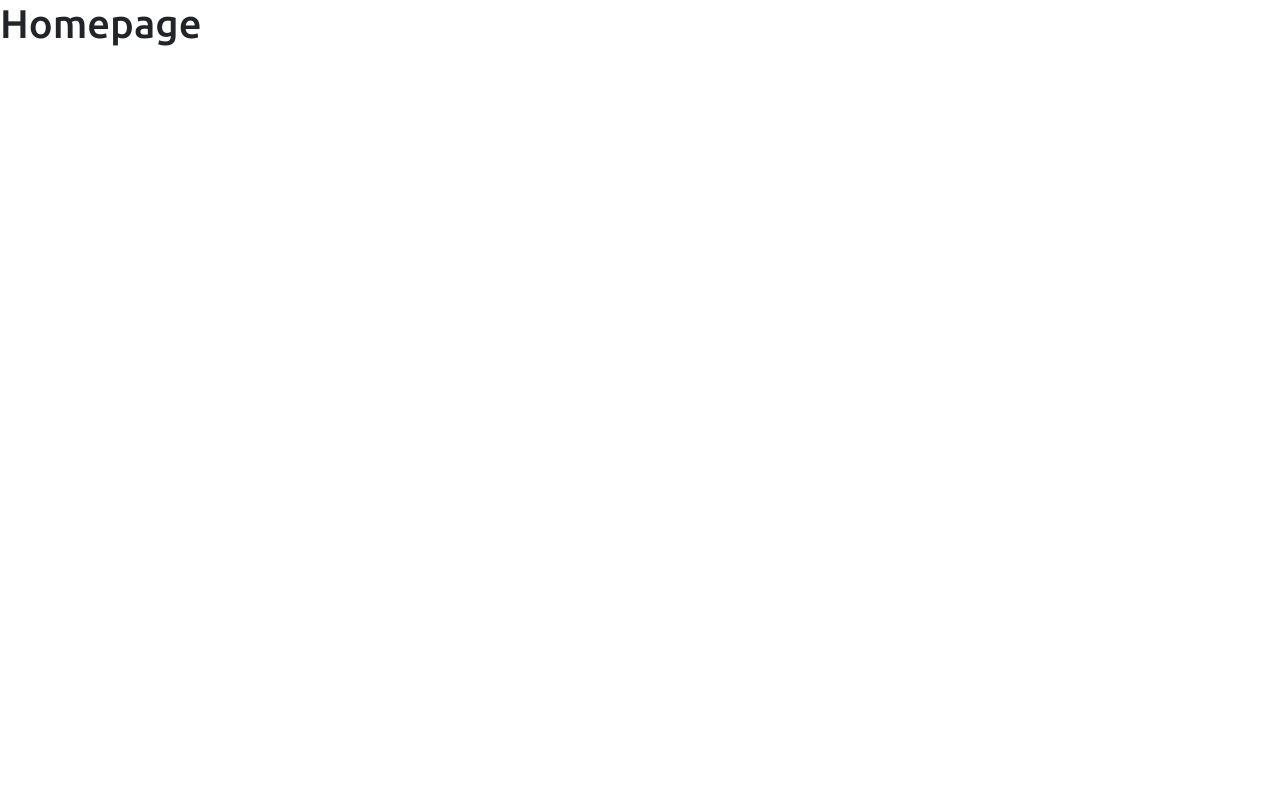
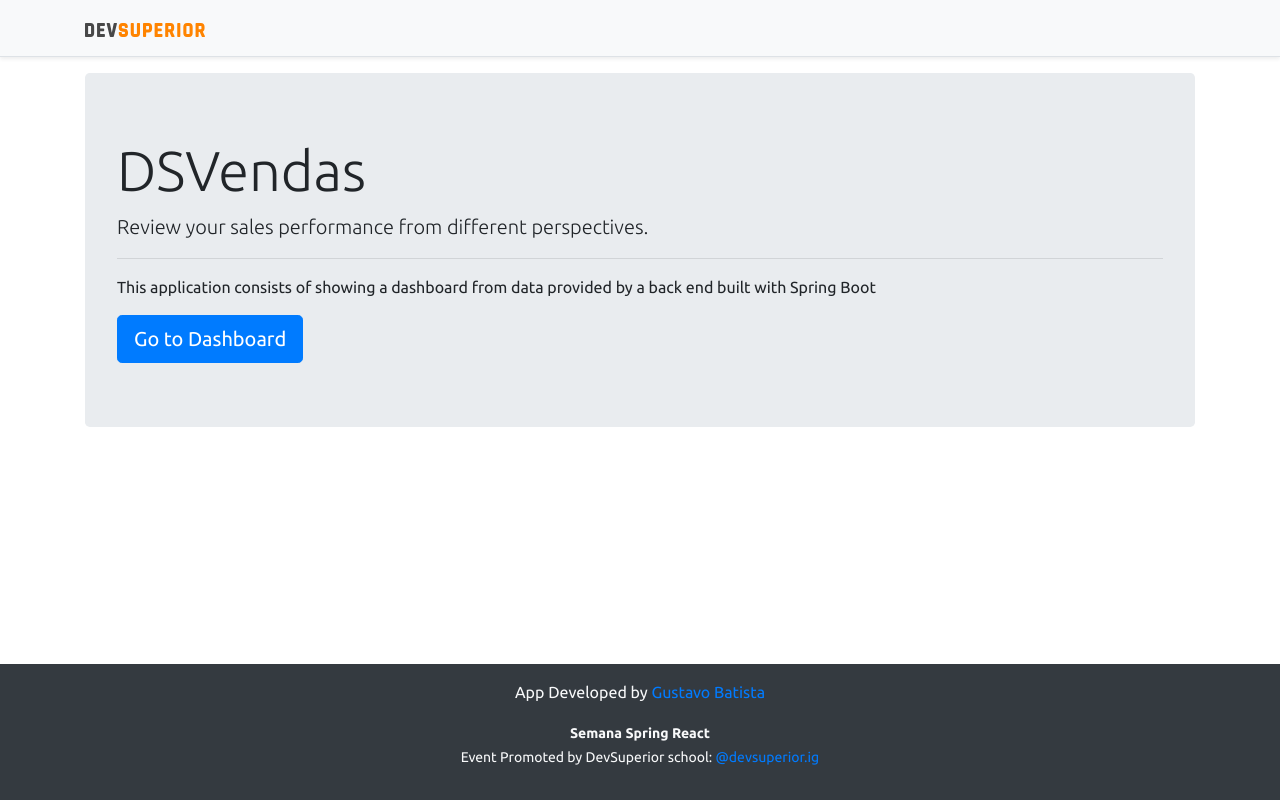
Before and after one commit to Gustavobf/dsvendas-sds3, a React (Create React App) app in the folder frontend/: page / in a window 1280 px wide. Built offline with nearby package versions, Linux system fonts and the light colour scheme.

Commit message:
Home, navigation

```diff
--- a/frontend/src/components/NavBar/index.tsx
+++ b/frontend/src/components/NavBar/index.tsx
@@ -1,11 +1,14 @@
 import ImgDsDark from 'assets/img/ds_dark.svg';
+import { Link } from 'react-router-dom';
 
 const NavBar = () => {
   return (
     <div className="d-flex flex-column flex-md-row align-items-center p-3 px-md-4 mb-3 bg-light border-bottom shadow-sm">
       <div className="container">
         <nav className="my-2 my-md-0 mr-md-3">
+          <Link to="/">
             <img src={ImgDsDark} alt="DevSuperior" width="120" />
+          </Link>
         </nav>
       </div>
     </div>
--- a/frontend/src/pages/Home/index.tsx
+++ b/frontend/src/pages/Home/index.tsx
@@ -1,8 +1,24 @@
+import Footer from "components/Footer";
+import NavBar from "components/NavBar";
+import { Link } from "react-router-dom";
+
 const Home = () => {
     return (
-        <div>
-            <h1>Homepage</h1>
-        </div>
+        <>
+            <NavBar />
+            <div className="container">
+                <div className="jumbotron">
+                    <h1 className="display-4">DSVendas</h1>
+                    <p className="lead">Review your sales performance from different perspectives.</p>
+                    <hr />
+                    <p>This application consists of showing a dashboard from data provided by a back end built with Spring Boot</p>
+                    <Link className="btn btn-primary btn-lg" to="/dashboard">
+                        Go to Dashboard
+                </Link>
+                </div>
+            </div>
+            <Footer />
+        </>
     );
 }
 
```
Lines whose indentation alone changed are shown as unchanged.
